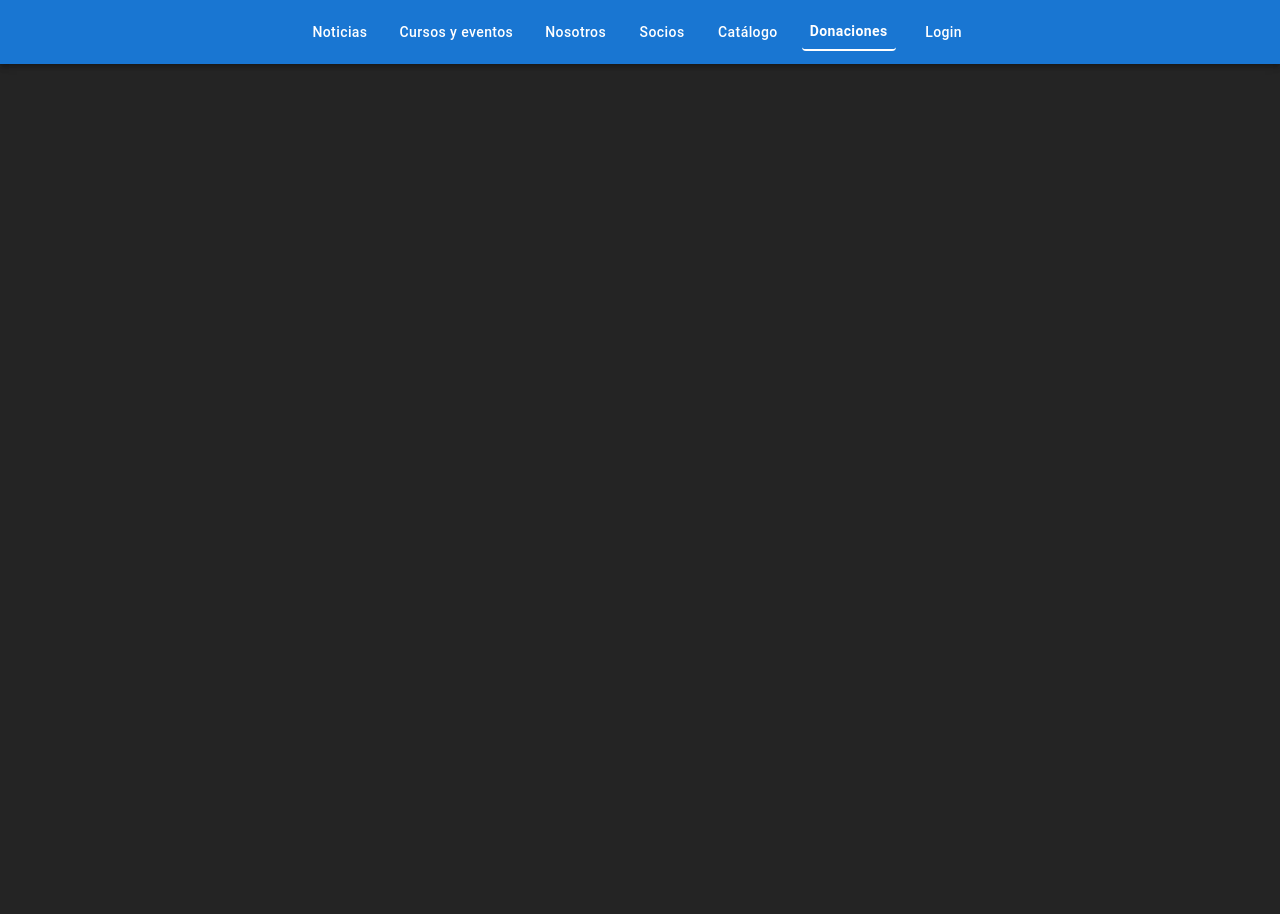
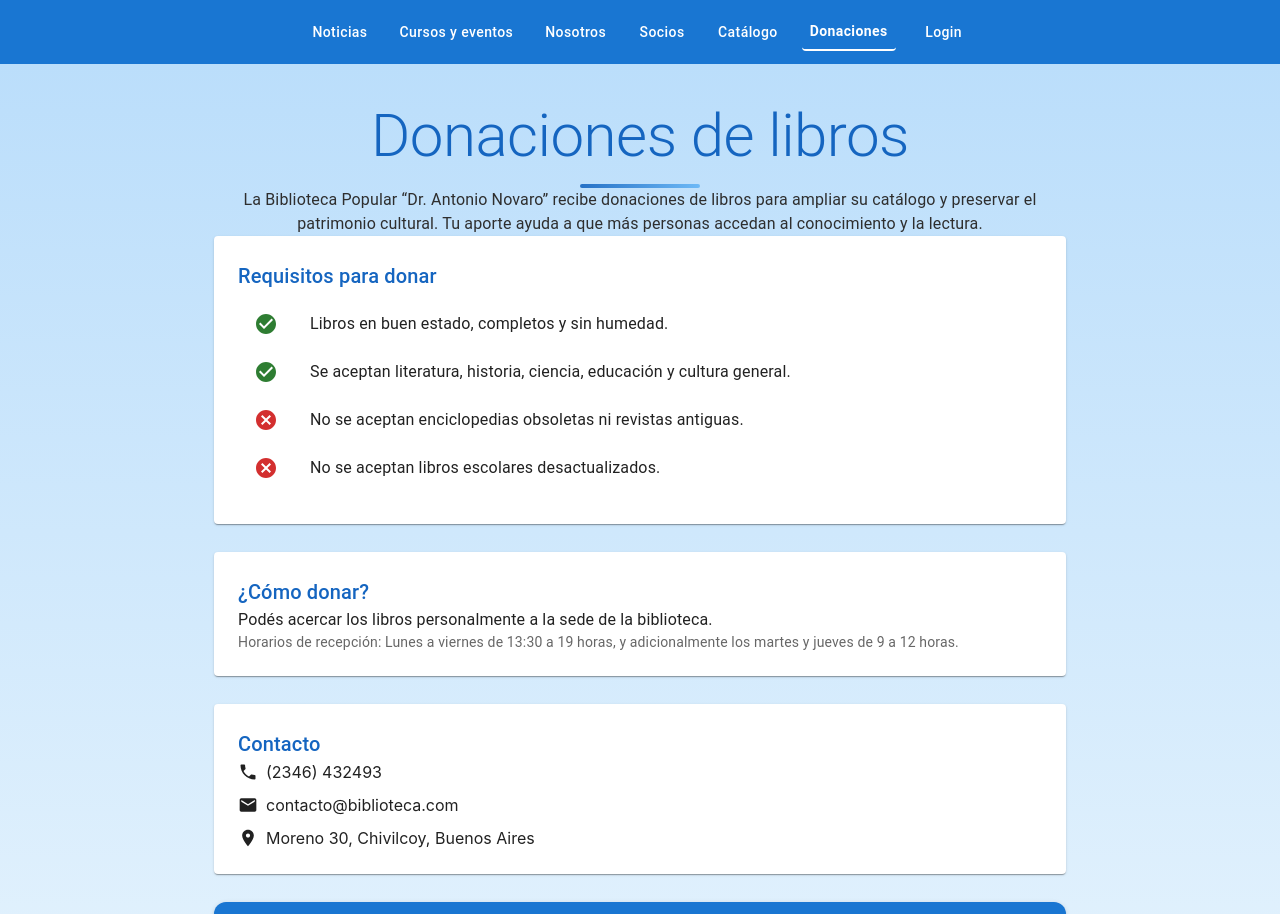
Before and after one commit to Gardella21/TP-Final-Cuch, a React (Vite) app in the folder React/: page /donaciones in a window 1280 px wide. Shown: the top 914 px of the page. Before the commit the page ends 800 px from the top, so only its background shows below. Built offline with nearby package versions, Linux system fonts and the light colour scheme.

Commit message:
donaciones

```diff
--- a/React/package.json
+++ b/React/package.json
@@ -15,6 +15,7 @@
     "@hookform/resolvers": "^5.2.1",
     "@mantine/core": "^8.2.8",
     "@mantine/hooks": "^8.2.8",
+    "@mui/icons-material": "^7.3.2",
     "@mui/material": "^7.3.1",
     "@tailwindcss/vite": "^4.1.11",
     "axios": "^1.11.0",
--- a/React/src/App.jsx
+++ b/React/src/App.jsx
@@ -11,6 +11,7 @@ import Login from './pages/Login/Login';
 import NavBar from './components/NavBar/NavBar';
 import InfoNosotros from './components/InfoNosotros/InfoNosotros';
 import Register from './pages/Register/Register';
+import { DonationsPage } from "./pages/DonationsPage/DonationsPage";
 
 function App() {
 	return (
@@ -26,11 +27,12 @@ function App() {
 						<Route path='/nosotros' element={<InfoNosotros/>}/>
 						<Route path='/socios' element={<></>}/>
 						<Route path='/catalogo' element={<></>}/>
-						<Route path='/donaciones' element={<></>}/>
+						<Route path='/donaciones' element={<DonationsPage/>}/>
 						<Route path='/users/login' element={<Login/>}/>
 						<Route path='/users' element={<Register/>}/>
 						<Route path="/login" element={<LoginPage />} />
 						<Route path="/register" element={<RegisterPage />} />
+
 					</Route>
 
 					{/*Rutas privadas */}
--- /dev/null
+++ b/React/src/pages/DonationsPage/DonationsPage.css
@@ -0,0 +1,77 @@
+
+.donations-background {
+  min-height: 100vh;
+  background: linear-gradient(to bottom, #bbdefb, #e3f2fd);
+  display: flex;
+  justify-content: center;
+  align-items: flex-start;
+  padding-top: 36px;
+  padding-bottom: 48px;
+}
+
+.donations { width: 100%; }
+
+
+.donations-title {
+  margin: 8px 0 18px 0;
+  text-align: center;
+  color: #1565c0;
+  font-weight: 800;
+  font-size: clamp(28px, 5vw, 48px);
+  letter-spacing: 0.3px;
+  position: relative;
+}
+
+.donations-title::after {
+  content: "";
+  display: block;
+  width: 120px;
+  height: 4px;
+  margin: 12px auto 0;
+  border-radius: 999px;
+  background: linear-gradient(90deg, #1565c0, #64b5f6);
+  opacity: 0.9;
+}
+
+
+.donations-intro {
+  margin-top: 14px;
+  margin-bottom: 36px;
+  line-height: 1.7;
+  text-align: center;
+  color: #2e2e2e;
+  max-width: 900px;
+  margin-left: auto;
+  margin-right: auto;
+}
+
+
+.donations-intro-note {
+  margin-top: 6px;
+}
+
+.donations-card {
+  padding: 24px;
+  margin-bottom: 28px;
+  border-radius: 16px;
+  background-color: #fff;
+  box-shadow: 0px 4px 10px rgba(0,0,0,0.1);
+}
+
+.donations-subtitle {
+  margin-bottom: 12px;
+  font-weight: 700;
+  color: #1565c0;
+}
+
+.icon-success { color: #2e7d32; }
+.icon-error   { color: #d32f2f; }
+
+.donations-btn {
+  display: block !important;
+  margin: 22px auto 0;
+  text-transform: none !important;
+  font-weight: 700 !important;
+  border-radius: 12px !important;
+  padding: 12px 30px !important;
+}
--- /dev/null
+++ b/React/src/pages/DonationsPage/DonationsPage.jsx
@@ -0,0 +1,110 @@
+import "./DonationsPage.css";
+import {
+  Container,
+  Typography,
+  List,
+  ListItem,
+  ListItemIcon,
+  ListItemText,
+  Paper,
+  Button,
+  Stack,
+  Link,
+} from "@mui/material";
+import { CheckCircle, Cancel, LocalPhone, Email, Place } from "@mui/icons-material";
+
+export function DonationsPage() {
+  return (
+    <div className="donations-background">
+      <Container maxWidth="md" className="donations">
+
+        <Typography variant="h2" className="donations-title">
+          Donaciones de libros
+        </Typography>
+
+
+        <Typography variant="body1" className="donations-intro">
+          La Biblioteca Popular “Dr. Antonio Novaro” recibe donaciones de libros para ampliar
+          su catálogo y preservar el patrimonio cultural. Tu aporte ayuda a que más
+          personas accedan al conocimiento y la lectura.
+        </Typography>
+
+        <Paper className="donations-card">
+          <Typography variant="h6" className="donations-subtitle">
+            Requisitos para donar
+          </Typography>
+          <List>
+            <ListItem>
+              <ListItemIcon><CheckCircle className="icon-success" /></ListItemIcon>
+              <ListItemText primary="Libros en buen estado, completos y sin humedad." />
+            </ListItem>
+            <ListItem>
+              <ListItemIcon><CheckCircle className="icon-success" /></ListItemIcon>
+              <ListItemText primary="Se aceptan literatura, historia, ciencia, educación y cultura general." />
+            </ListItem>
+            <ListItem>
+              <ListItemIcon><Cancel className="icon-error" /></ListItemIcon>
+              <ListItemText primary="No se aceptan enciclopedias obsoletas ni revistas antiguas." />
+            </ListItem>
+            <ListItem>
+              <ListItemIcon><Cancel className="icon-error" /></ListItemIcon>
+              <ListItemText primary="No se aceptan libros escolares desactualizados." />
+            </ListItem>
+          </List>
+        </Paper>
+
+        <Paper className="donations-card">
+          <Typography variant="h6" className="donations-subtitle">
+            ¿Cómo donar?
+          </Typography>
+          <Typography variant="body1">
+            Podés acercar los libros personalmente a la sede de la biblioteca.
+          </Typography>
+          <Typography variant="body2" color="text.secondary" className="donations-intro-note">
+            Horarios de recepción: Lunes a viernes de 13:30 a 19 horas, y adicionalmente  los martes y jueves de 9 a 12 horas.
+          </Typography>
+        </Paper>
+
+        <Paper className="donations-card">
+          <Typography variant="h6" className="donations-subtitle">
+            Contacto
+          </Typography>
+          <Stack spacing={1}>
+            <Stack direction="row" spacing={1} alignItems="center">
+              <LocalPhone fontSize="small" />
+              <Link href="tel:+542346432493" underline="hover" color="inherit">
+                (2346) 432493
+              </Link>
+            </Stack>
+            <Stack direction="row" spacing={1} alignItems="center">
+              <Email fontSize="small" />
+              <Link href="mailto:contacto@biblioteca.com" underline="hover" color="inherit">
+                contacto@biblioteca.com
+              </Link>
+            </Stack>
+            <Stack direction="row" spacing={1} alignItems="center">
+              <Place fontSize="small" />
+              <Link
+                href="https://www.google.com/maps?q=Moreno%2030,%20Chivilcoy,%20Buenos%20Aires"
+                target="_blank"
+                underline="hover"
+                color="inherit"
+              >
+                Moreno 30, Chivilcoy, Buenos Aires
+              </Link>
+            </Stack>
+          </Stack>
+        </Paper>
+
+        <Button
+          variant="contained"
+          color="primary"
+          href="mailto:contacto@biblioteca.com"
+          className="donations-btn"
+        >
+          Consultar por donación
+        </Button>
+      </Container>
+    </div>
+  );
+}
```
Also changed, not shown: 1 other file (tests, documents, lock files or other folders).
